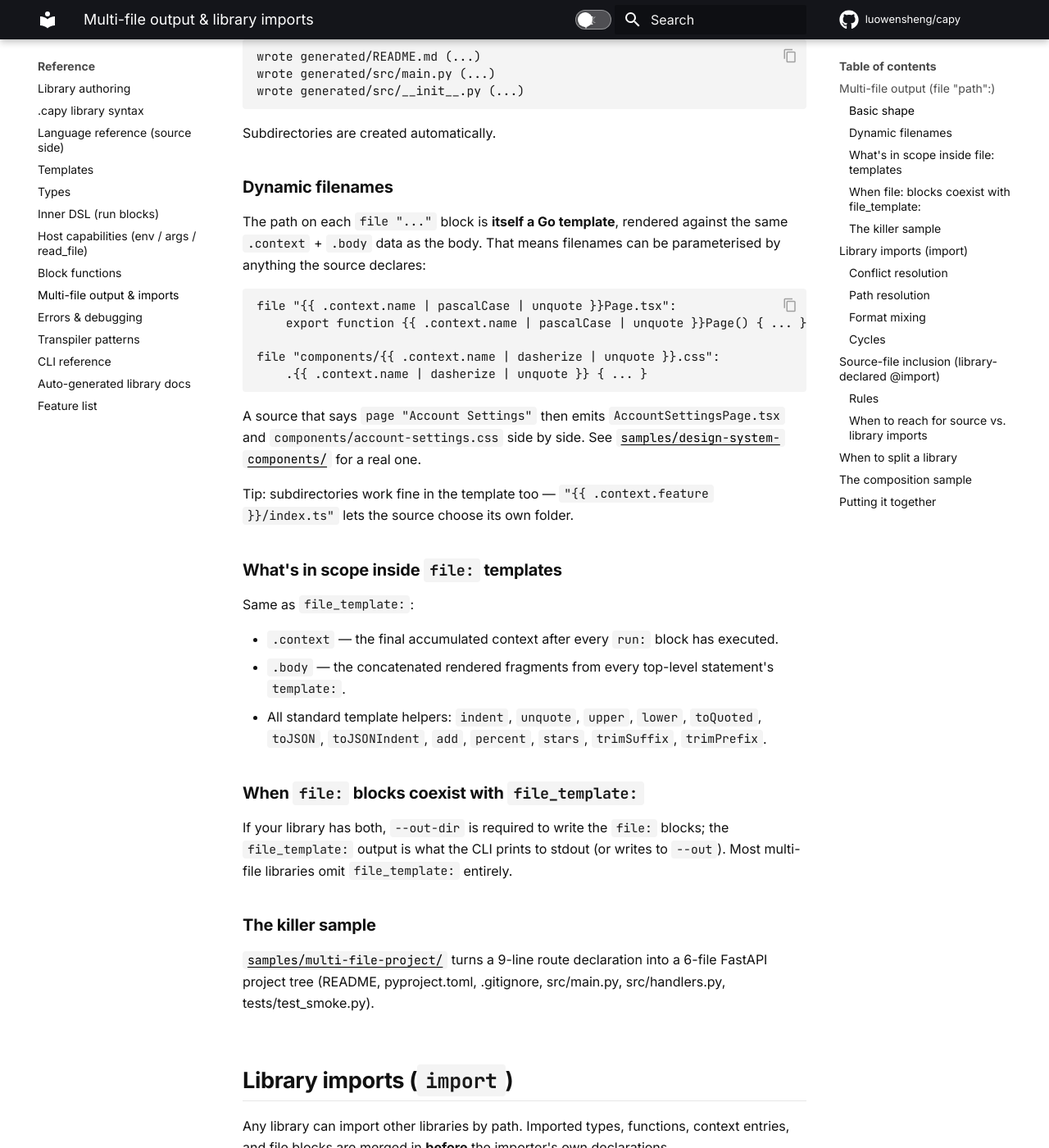
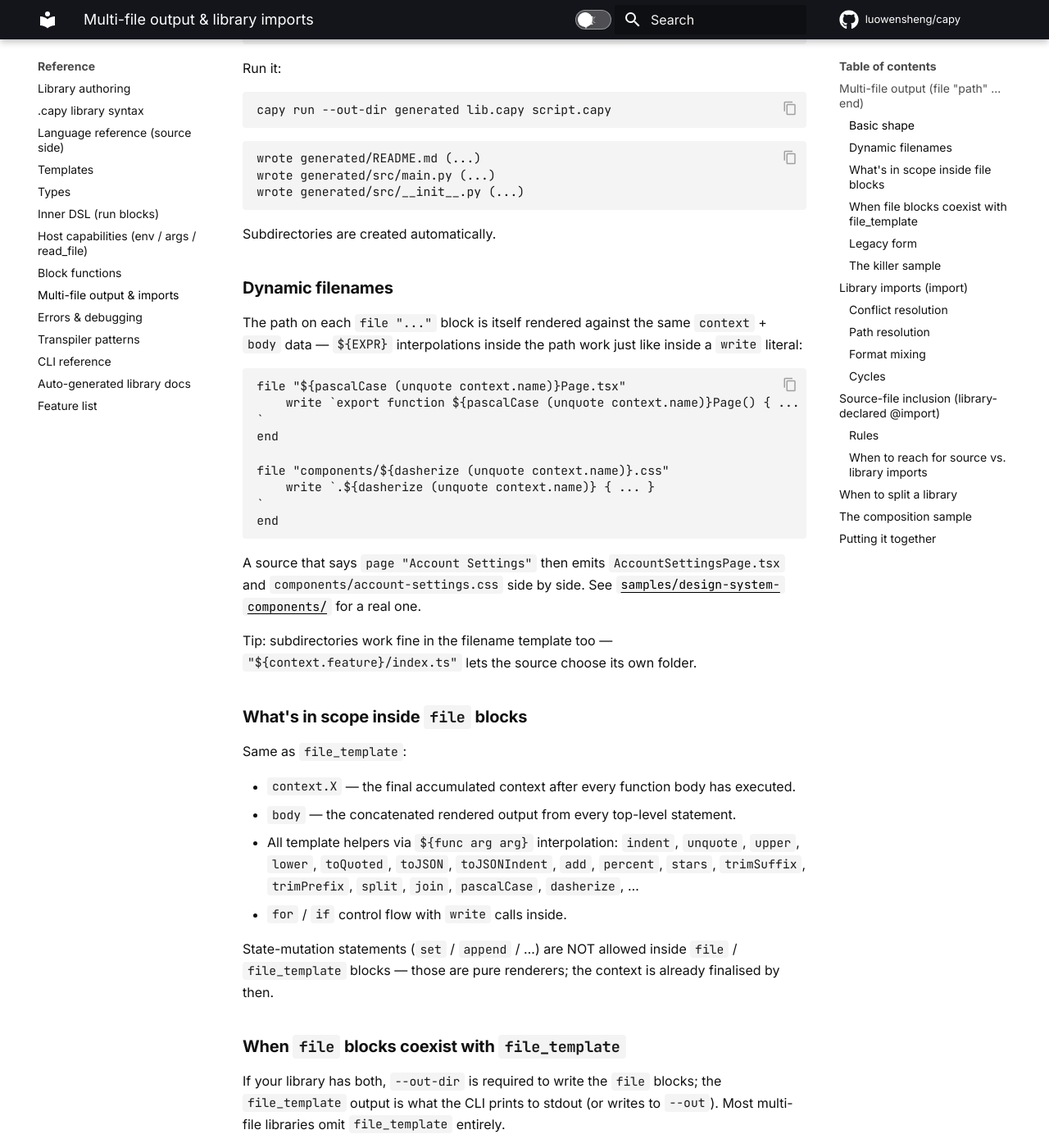
Before and after one commit to luowensheng/capy, an MkDocs documentation site: the page built from docs/multi-file-and-imports.md, in a window 1280 px wide and 1400 px high, scrolled down 987 px. Shown: the whole window at 82% size. Built offline with MkDocs 1.6.1 and Material for MkDocs 9.7.7, drawn with Linux system fonts in a browser that asks for light colours; comment, search, counter and statistics services are not loaded; some of the changed text lies outside the part shown.

Commit message:
docs(multi-file): use the unified shape in every multi-file example
The user pinged a specific GH Pages URL — multi-file-and-imports —
that still showed `file "README.md":` (colon, raw Go-template body)
as the canonical example. Sweep this page:

- "Basic shape" section: file "X" ... end blocks with `write` calls
  and `${EXPR}` interpolation instead of `{{ . }}` actions.
- "Dynamic filenames" section: filename templates use `${pascalCase
  (unquote context.name)}` syntax, not `{{ .context.name |
  pascalCase | unquote }}`.
- "What's in scope" subsection: documents ${} interpolation, helper
  call syntax, and the rule that file/file_template bodies can't
  mutate state (set/append/… disallowed; context is already final).
- "Legacy form" subsection (NEW): shows the colon-suffixed `file
  "X":` / `file_template:` form once, marked as backwards-compat,
  so authors who see it in older docs / samples know it still works.
- Composition example (base scaffold + override): both halves
  rewritten to the unified shape.

Backwards compatibility: zero engine changes; legacy `file "X":` /
`file_template:` still works. Pure docs polish.

Co-Authored-By: Claude Opus 4.7 (1M context) <noreply@anthropic.com>

````diff
--- a/docs/multi-file-and-imports.md
+++ b/docs/multi-file-and-imports.md
@@ -8,12 +8,13 @@ Two features for libraries that need to scale beyond a single file —
 either because they generate a directory tree as output, or because
 the library itself wants to split shared bits across files.
 
-## Multi-file output (`file "path":`)
+## Multi-file output (`file "path" ... end`)
 
 A library can declare any number of `file "..."` blocks at the top
 level. Each block has a relative path (subdirectories with `/` are
-fine) and a Go template body. The engine renders them all against
-the same final context + body and writes them to disk under the
+fine) and an inner-DSL body of `write` calls (plus optional
+`for` / `if` control flow). The engine runs each block against the
+same final context + body and writes the result to disk under the
 `--out-dir` you pass to `capy run`.
 
 ### Basic shape
@@ -21,16 +22,22 @@ the same final context + body and writes them to disk under the
 ```
 extension py
 
-file "README.md":
-    # {{ .context.title | unquote }}
-    Generated by Capy.
+file "README.md"
+    write `# ${unquote context.title}
+Generated by Capy.
+`
+end
 
-file "src/main.py":
-    """Generated app."""
-    print("hello from {{ .context.title | unquote }}")
+file "src/main.py"
+    write `"""Generated app."""
+print("hello from ${unquote context.title}")
+`
+end
 
-file "src/__init__.py":
-    # auto-generated package marker
+file "src/__init__.py"
+    write `# auto-generated package marker
+`
+end
 ```
 
 Run it:
@@ -49,17 +56,20 @@ Subdirectories are created automatically.
 
 ### Dynamic filenames
 
-The path on each `file "..."` block is **itself a Go template**,
-rendered against the same `.context` + `.body` data as the body.
-That means filenames can be parameterised by anything the source
-declares:
+The path on each `file "..."` block is itself rendered against the
+same `context` + `body` data — `${EXPR}` interpolations inside the
+path work just like inside a `write` literal:
 
 ```
-file "{{ .context.name | pascalCase | unquote }}Page.tsx":
-    export function {{ .context.name | pascalCase | unquote }}Page() { ... }
+file "${pascalCase (unquote context.name)}Page.tsx"
+    write `export function ${pascalCase (unquote context.name)}Page() { ... }
+`
+end
 
-file "components/{{ .context.name | dasherize | unquote }}.css":
-    .{{ .context.name | dasherize | unquote }} { ... }
+file "components/${dasherize (unquote context.name)}.css"
+    write `.${dasherize (unquote context.name)} { ... }
+`
+end
 ```
 
 A source that says `page "Account Settings"` then emits
@@ -68,28 +78,51 @@ side by side. See
 [`samples/design-system-components/`](https://github.com/luowensheng/capy/tree/main/samples/design-system-components)
 for a real one.
 
-Tip: subdirectories work fine in the template too —
-`"{{ .context.feature }}/index.ts"` lets the source choose its own
+Tip: subdirectories work fine in the filename template too —
+`"${context.feature}/index.ts"` lets the source choose its own
 folder.
 
-### What's in scope inside `file:` templates
+### What's in scope inside `file` blocks
 
-Same as `file_template:`:
+Same as `file_template`:
 
-- `.context` — the final accumulated context after every `run:`
-  block has executed.
-- `.body` — the concatenated rendered fragments from every
-  top-level statement's `template:`.
-- All standard template helpers: `indent`, `unquote`, `upper`,
-  `lower`, `toQuoted`, `toJSON`, `toJSONIndent`, `add`, `percent`,
-  `stars`, `trimSuffix`, `trimPrefix`.
+- `context.X` — the final accumulated context after every function
+  body has executed.
+- `body` — the concatenated rendered output from every top-level
+  statement.
+- All template helpers via `${func arg arg}` interpolation:
+  `indent`, `unquote`, `upper`, `lower`, `toQuoted`, `toJSON`,
+  `toJSONIndent`, `add`, `percent`, `stars`, `trimSuffix`,
+  `trimPrefix`, `split`, `join`, `pascalCase`, `dasherize`, …
+- `for` / `if` control flow with `write` calls inside.
 
-### When `file:` blocks coexist with `file_template:`
+State-mutation statements (`set` / `append` / …) are NOT allowed
+inside `file` / `file_template` blocks — those are pure renderers;
+the context is already finalised by then.
+
+### When `file` blocks coexist with `file_template`
 
 If your library has both, `--out-dir` is required to write the
-`file:` blocks; the `file_template:` output is what the CLI prints
+`file` blocks; the `file_template` output is what the CLI prints
 to stdout (or writes to `--out`). Most multi-file libraries omit
-`file_template:` entirely.
+`file_template` entirely.
+
+### Legacy form
+
+The colon-suffixed form is still accepted for backwards
+compatibility:
+
+```
+file "README.md":            # legacy: body is a raw Go template
+    # {{ .context.title | unquote }}
+    Generated by Capy.
+
+file_template:               # ditto
+    {{ .body }}
+```
+
+Both colon and block forms can coexist in the same library; pick
+the one that reads better per file.
 
 ### The killer sample
 
@@ -290,17 +323,23 @@ templates, and emit a fully customized project tree:
 
 ```
 # base/project-scaffold.capy
-file "README.md":
-    # {{ .context.name | unquote }}
+file "README.md"
+    write `# ${unquote context.name}
+`
+end
 
-file ".gitignore":
-    *.pyc
-    .venv/
+file ".gitignore"
+    write `*.pyc
+.venv/
+`
+end
 
-file "pyproject.toml":
-    [project]
-    name = {{ .context.name | toQuoted }}
-    ...
+file "pyproject.toml"
+    write `[project]
+name = ${toQuoted context.name}
+...
+`
+end
 ```
 
 ```
@@ -308,11 +347,13 @@ file "pyproject.toml":
 import "../base/project-scaffold.capy"
 
 # Override the README with something more elaborate.
-file "README.md":
-    # {{ .context.name | unquote }}
+file "README.md"
+    write `# ${unquote context.name}
 
-    ## Custom intro just for this project
-    ...
+## Custom intro just for this project
+...
+`
+end
 ```
 
 The base scaffold ships the standard files; the consumer overrides
````
